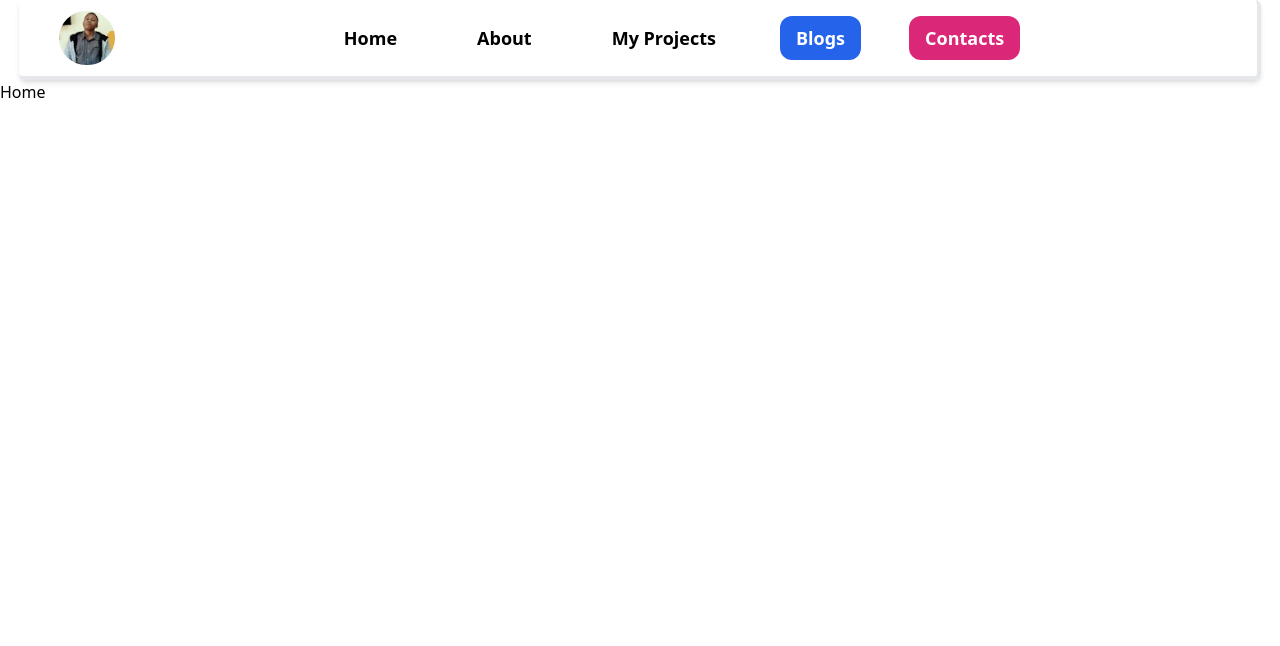
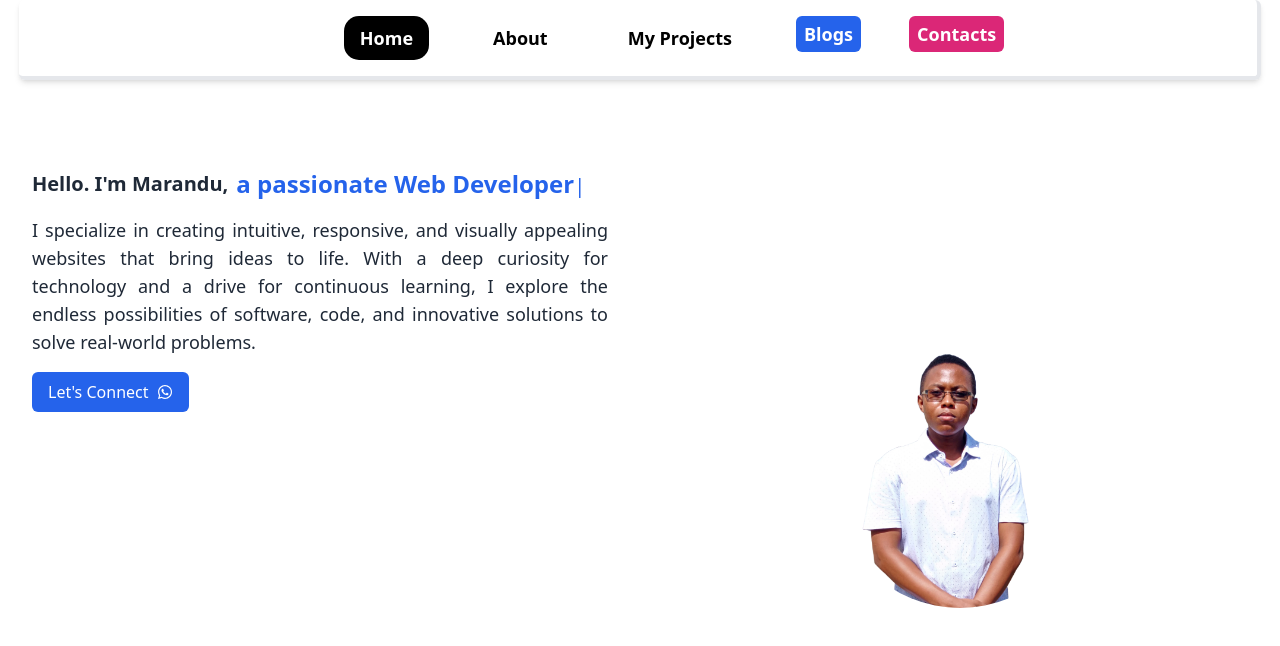
Before and after one commit to marandu3/PORTIFOLIO, a React (Vite) app: page / in a window 1280 px wide. Shown: the top 646 px of the page. Built offline with nearby package versions, Linux system fonts and the light colour scheme.

Commit message:
massive changes

```diff
--- a/package.json
+++ b/package.json
@@ -14,7 +14,8 @@
     "react": "^18.3.1",
     "react-dom": "^18.3.1",
     "react-icons": "^5.4.0",
-    "react-router": "^7.1.1"
+    "react-router": "^7.1.1",
+    "typewriter-effect": "^2.21.0"
   },
   "devDependencies": {
     "@eslint/js": "^9.15.0",
--- a/src/components/Home.jsx
+++ b/src/components/Home.jsx
@@ -1,9 +1,62 @@
-import React from 'react'
+import React from "react";
+import Profile from "../assets/profilepic.jpg";
+import Typewriter from "typewriter-effect";
+import { FaWhatsapp } from "react-icons/fa";
 
 function Home() {
   return (
-    <div>Home</div>
-  )
+    <div className="md:flex">
+      {/* Left Section */}
+      <div className="w-full md:w-[50%] mt-2 md:h-screen flex justify-center pt-20">
+        <div className="w-[90%]">
+          <div className="flex items-center space-x-2">
+            <p className="text-xl font-bold text-gray-800">
+              Hello. I'm Marandu,
+            </p>
+            <Typewriter
+              options={{
+                strings: [
+                  "a passionate Web Developer",
+                  "Tech Enthusiast",
+                  "an aspiring Computer Engineer",
+                ],
+                autoStart: true,
+                loop: true,
+                wrapperClassName: "text-2xl text-blue-600 font-bold",
+                cursorClassName: "text-xl text-blue-600",
+              }}
+            />
+          </div>
+          <p className="mt-4 text-lg text-gray-800 text-justify">
+            I specialize in creating intuitive, responsive, and visually
+            appealing websites that bring ideas to life. With a deep curiosity
+            for technology and a drive for continuous learning, I explore the
+            endless possibilities of software, code, and innovative solutions to
+            solve real-world problems.
+          </p>
+
+          <div>
+            <button onClick={()=>window.open('https://wa.me/qr/OBIC7R7IIAZJH1')}
+            className="flex items-center space-x-2 hover:text-green- bg-blue-600 text-white px-4 py-2 rounded-md mt-4">
+              <span >Let's Connect</span>
+              <span className="text-white hover:text-green-500">
+              <FaWhatsapp/>
+              </span>
+            </button>
+          </div>
+        </div>
+      </div>
+
+      {/* Right Section */}
+      <div className="flex md:w-[50%] md:h-screen justify-center items-center">
+        <img
+          src={Profile}
+          alt="Profile"
+          className="object-contain w-64 h-64 rounded-full"
+        />
+      </div>
+    </div>
+  );
 }
 
-export default Home
+export default Home;
--- a/src/components/Navbar.jsx
+++ b/src/components/Navbar.jsx
@@ -1,8 +1,8 @@
 import { FaWindowClose } from "react-icons/fa";
 import { AiOutlineMenu } from "react-icons/ai";
 import { useState } from "react";
-import { Link } from "react-router"; // Import Link from react-router-dom
-import Profile from '../assets/profilepic.jpg';
+import { NavLink } from "react-router"; // Import NavLink from react-router-dom
+
 
 function Navbar() {
   const [isMenuOpen, setMenuOpen] = useState(false);
@@ -15,17 +15,17 @@ function Navbar() {
     <div className="flex items-center flex-col gap-y-1 bg-white text-black ">  {/* Fixed theme: white background, black text */}
       {/* Top Navbar */}
       <div
-        className={`flex w-[97%] h-[80px] justify-between items-center px-4 sm:px-8 rounded-md border-b-4 border-r-4 shadow-md`}
+        className={`flex w-[97%] h-[80px] justify-between items-center px-4 md:px-8 rounded-md border-b-4 border-r-4 shadow-md`}
       >
         {/* Logo */}
-        <div className="font-bold text-2xl sm:text-3xl font-serif px-2">
+        <div className="font-bold text-2xl md:text-3xl font-serif px-2">
           <div className="bg-slate-500 overflow-hidden w-14 h-13 rounded-full flex items-center justify-center">
-            <img src={Profile} alt="Profile" />
+
           </div>
         </div>
 
         {/* Hamburger Menu Icon */}
-        <div className="flex items-center sm:hidden">
+        <div className="flex items-center md:hidden">
           {isMenuOpen ? (
             <FaWindowClose
               size={27}
@@ -44,26 +44,26 @@ function Navbar() {
         </div>
 
         {/* Desktop Navigation Links */}
-        <div className="hidden sm:flex flex-1 items-center justify-center">
+        <div className="hidden md:flex flex-1 items-center justify-center">
           <ul className="flex flex-row gap-x-12 font-semibold text-lg">
-            <Link to='/'><li className="hover:text-gray-500 cursor-pointer px-4 py-2">Home</li></Link>
-            <Link to='/about'><li className="hover:text-gray-500 cursor-pointer px-4 py-2">About</li></Link>
-            <Link to='/projects'><li className="hover:text-gray-500 cursor-pointer px-4 py-2">My Projects</li></Link>
-            <Link to='/blog'><li className="hover:text-gray-500 cursor-pointer px-4 py-2 bg-blue-600 text-white rounded-xl">Blogs</li></Link>
-            <Link to='/contact'><li className="hover:text-gray-500 cursor-pointer px-4 py-2 bg-pink-600 text-white rounded-xl">Contacts</li></Link>
+            <NavLink to='/'><li className="hover:text-gray-500 cursor-pointer px-4 py-2">Home</li></NavLink>
+            <NavLink to='/about'><li className="hover:text-gray-500 cursor-pointer px-4 py-2">About</li></NavLink>
+            <NavLink to='/projects'><li className="hover:text-gray-500 cursor-pointer px-4 py-2">My Projects</li></NavLink>
+            <NavLink to='/blog'><li className="hover:text-gray-500 cursor-pointer px-2 py-1 bg-blue-600 text-white rounded-md">Blogs</li></NavLink>
+            <NavLink to='/contact'><li className="hover:text-gray-500 cursor-pointer px-2 py-1 bg-pink-600 text-white rounded-md">Contacts</li></NavLink>
           </ul>
         </div>
       </div>
 
       {/* Mobile Navigation Menu */}
       {isMenuOpen && (
-        <div className="w-full flex flex-col items-center py-4 sm:hidden shadow-md bg-gray-100 text-black">  {/* Fixed theme: light background, black text */}
+        <div className="w-full flex flex-col items-center py-4 md:hidden shadow-md bg-gray-100 text-black">  {/* Fixed theme: light background, black text */}
           <ul className="flex flex-col gap-y-4 text-center font-semibold text-lg">
-            <Link to='/'><li className="hover:cursor-pointer hover:border-b-2 cursor-pointer px-4 py-2">Home</li></Link>
-            <Link to='/about'><li className="hover:cursor-pointer hover:border-b-2 cursor-pointer px-4 py-2">About</li></Link>
-            <Link to='/projects'><li className="hover:cursor-pointer hover:border-b-2 cursor-pointer px-4 py-2">My Projects</li></Link>
-            <Link to='/blog'><li className="hover:cursor-pointer hover:border-b-2 cursor-pointer px-4 py-2">Blogs</li></Link>
-            <Link to='/contact'><li className="hover:cursor-pointer hover:border-b-2 cursor-pointer px-4 py-2">Contacts</li></Link>
+            <NavLink to='/'><li className="hover:cursor-pointer hover:border-b-2 cursor-pointer px-4 py-2">Home</li></NavLink>
+            <NavLink to='/about'><li className="hover:cursor-pointer hover:border-b-2 cursor-pointer px-4 py-2">About</li></NavLink>
+            <NavLink to='/projects'><li className="hover:cursor-pointer hover:border-b-2 cursor-pointer px-4 py-2">My Projects</li></NavLink>
+            <NavLink to='/blog'><li className="hover:cursor-pointer hover:border-b-2 cursor-pointer px-4 py-2">Blogs</li></NavLink>
+            <NavLink to='/contact'><li className="hover:cursor-pointer hover:border-b-2 cursor-pointer px-4 py-2">Contacts</li></NavLink>
           </ul>
         </div>
       )}
--- a/src/index.css
+++ b/src/index.css
@@ -5,4 +5,11 @@
 *{
     margin:0;
     padding:0;
+    scrollbar-width: none;
 }
+
+a.active{
+    background-color: #000000;
+    color: white;
+    border-radius: 15px;
+}
```
Also changed, not shown: src/assets/profilepic.jpg, 1 other file (tests, documents, lock files or other folders).
